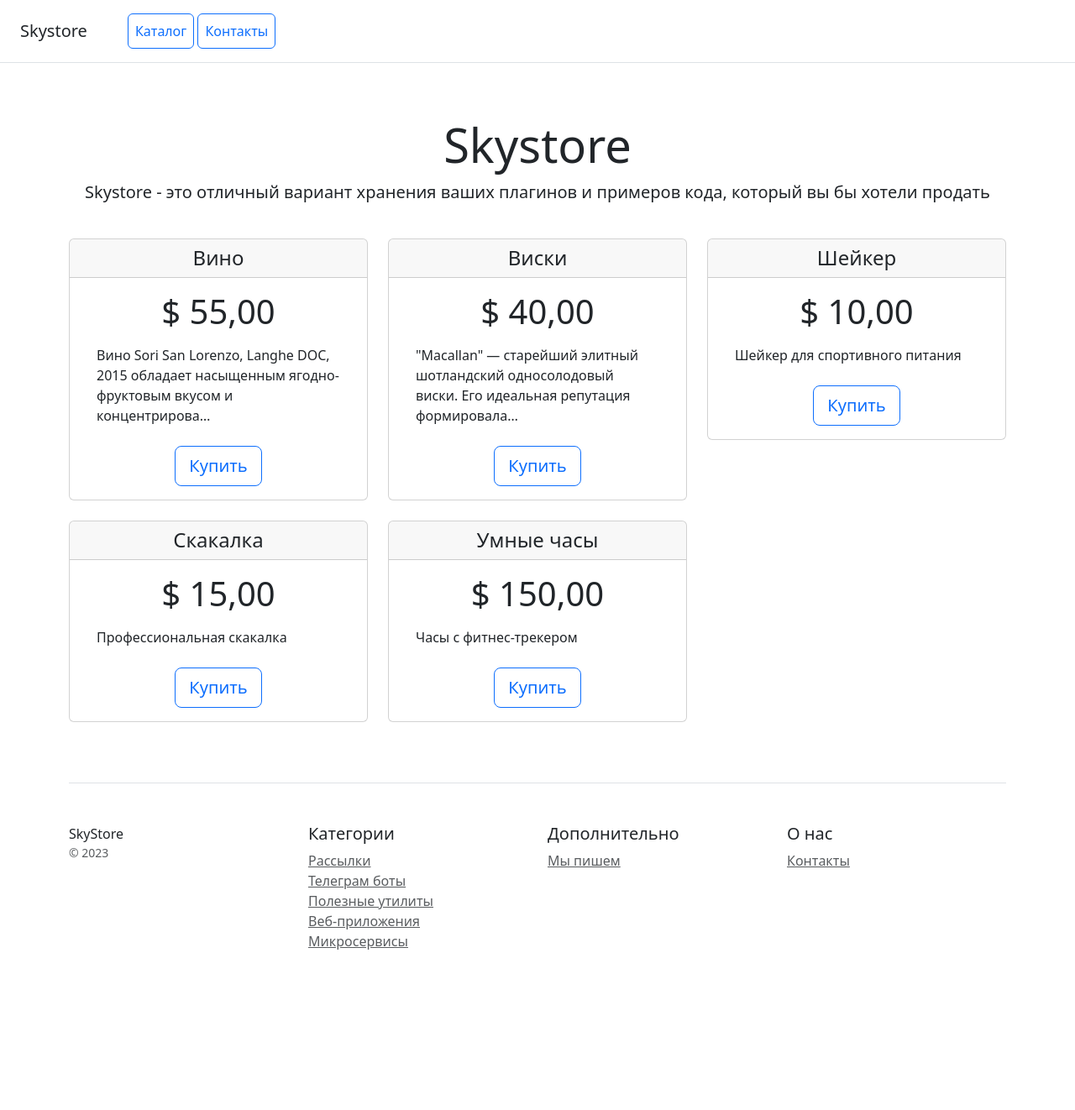
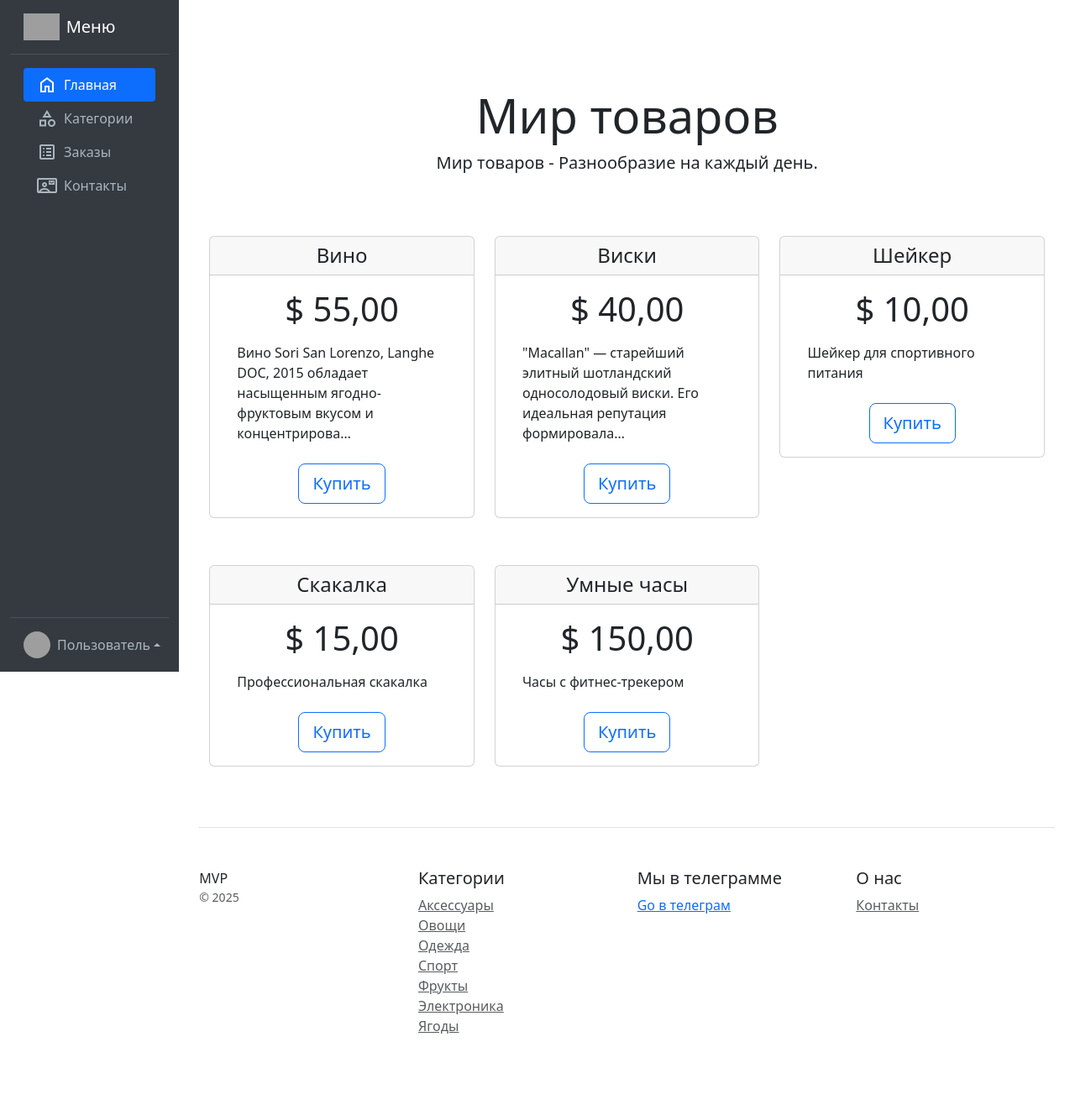
Before and after one commit to MVP2024/web_django, a Django app: page / in a window 1280 px wide. Shown: the whole page at 84% size. Before the commit the page ends 1131 px from the top, so only its background shows below. Run offline with Django 5.2, Linux system fonts and the light colour scheme; data comes from the database, SQL or seed files in the repository; grey boxes are pictures that could not be loaded.

Commit message:
обновлены страницы

```diff
--- a/catalog/templates/home.html
+++ b/catalog/templates/home.html
@@ -1,27 +1,11 @@
-<!doctype html>
-<html lang="ru">
-<head>
-    <meta charset="utf-8">
-    <meta name="viewport" content="width=device-width, initial-scale=1">
-    <title>Skystore</title>
-    <!-- Подключите статичеcкие файлы со стилями Bootstrap -->
-    <link href="https://cdn.jsdelivr.net/npm/bootstrap@5.3.2/dist/css/bootstrap.min.css" rel="stylesheet" integrity="sha384-T3c6CoIi6uLrA9TneNEoa7RxnatzjcDSCmG1MXxSR1GAsXEV/Dwwykc2MPK8M2HN" crossorigin="anonymous">
-    <!-- Подключение Material Symbols с CDN -->
-    <link rel="stylesheet" href="https://fonts.googleapis.com/css2?family=Material+Symbols+Outlined:opsz,wght,FILL,GRAD@20..48,100..700,0..1,-50..200" />
-</head>
-<body>
-<div class="d-flex flex-column flex-md-row align-items-center p-3 px-md-4 mb-3 bg-white border-bottom box-shadow">
-    <h5 class="my-0 mr-md-auto font-weight-normal">Skystore</h5>
-    <nav class="ms-5">
-        <a class="p-2 btn btn-outline-primary" href="/">Каталог</a>
-        <a class="p-2 btn btn-outline-primary" href="/contacts/">Контакты</a>
-    </nav>
-</div>
+{% extends 'base.html' %}
 
+{% block title %}Мир товаров{% endblock %}
+
+{% block content %}
 <div class="pricing-header px-3 py-3 pt-md-5 pb-md-4 mx-auto text-center">
-    <h1 class="display-4">Skystore</h1>
-    <p class="lead">Skystore - это отличный вариант хранения ваших плагинов и примеров кода, который вы бы хотели
-        продать</p>
+    <h1 class="display-4">Мир товаров</h1>
+    <p class="lead">Мир товаров - Разнообразие на каждый день.</p>
 </div>
 
 <div class="container">
@@ -36,46 +20,15 @@
                     <div class="card-body">
                         <h1 class="card-title pricing-card-title">$ {{ product.price }}</h1>
                         <ul class="list-unstyled mt-3 mb-4 text-start m-3">
-                        <li>{{ product.description|truncatechars:100 }}</li> {# здесь выводим части описания #}
+                            <li>{{ product.description|truncatechars:100 }}</li>
+                            {# здесь выводим части описания #}
                         </ul>
-                    <button type="button" class="btn btn-lg btn-block btn-outline-primary">Купить</button>
+                        <a href="{% url 'catalog:product_detail' product.pk %}"
+                           class="btn btn-lg btn-block btn-outline-primary">Купить</a>
                     </div>
                 </div>
             </div>
         {% endfor %}
     </div>
-    <footer class="pt-4 my-md-5 pt-md-5 border-top">
-        <div class="row">
-            <div class="col-12 col-md">
-                SkyStore
-                <small class="d-block mb-3 text-muted">&copy; 2023</small>
 </div>
-            <div class="col-6 col-md">
-                <h5>Категории</h5>
-                <ul class="list-unstyled text-small">
-                    <li><a class="text-muted" href="#">Рассылки</a></li>
-                    <li><a class="text-muted" href="#">Телеграм боты</a></li>
-                    <li><a class="text-muted" href="#">Полезные утилиты</a></li>
-                    <li><a class="text-muted" href="#">Веб-приложения</a></li>
-                    <li><a class="text-muted" href="#">Микросервисы</a></li>
-                </ul>
-            </div>
-            <div class="col-6 col-md">
-                <h5>Дополнительно</h5>
-                <ul class="list-unstyled text-small">
-                    <li><a class="text-muted" href="#">Мы пишем</a></li>
-                </ul>
-            </div>
-            <div class="col-6 col-md">
-                <h5>О нас</h5>
-                <ul class="list-unstyled text-small">
-                    <li><a class="text-muted" href="/contacts/">Контакты</a></li>
-                </ul>
-            </div>
-        </div>
-    </footer>
-</div>
-<!-- Подключение Bootstrap JS с CDN -->
-<script src="https://cdn.jsdelivr.net/npm/bootstrap@5.3.2/dist/js/bootstrap.bundle.min.js" integrity="sha384-C6RzsynM9kWDrMNeT87bh95OGNyZPhcTNXj1NW7RuBCsyN/o0jlpcV8Qyq46cDfL" crossorigin="anonymous"></script>
-</body>
-</html>
+{% endblock %}
```
Also changed, not shown: catalog/templates/category_list.html (added, +27 -0 lines), catalog/templates/contacts.html (+4 -55 lines), old_html/base.html (renamed from base.html). Lines whose indentation alone changed are shown as unchanged.
